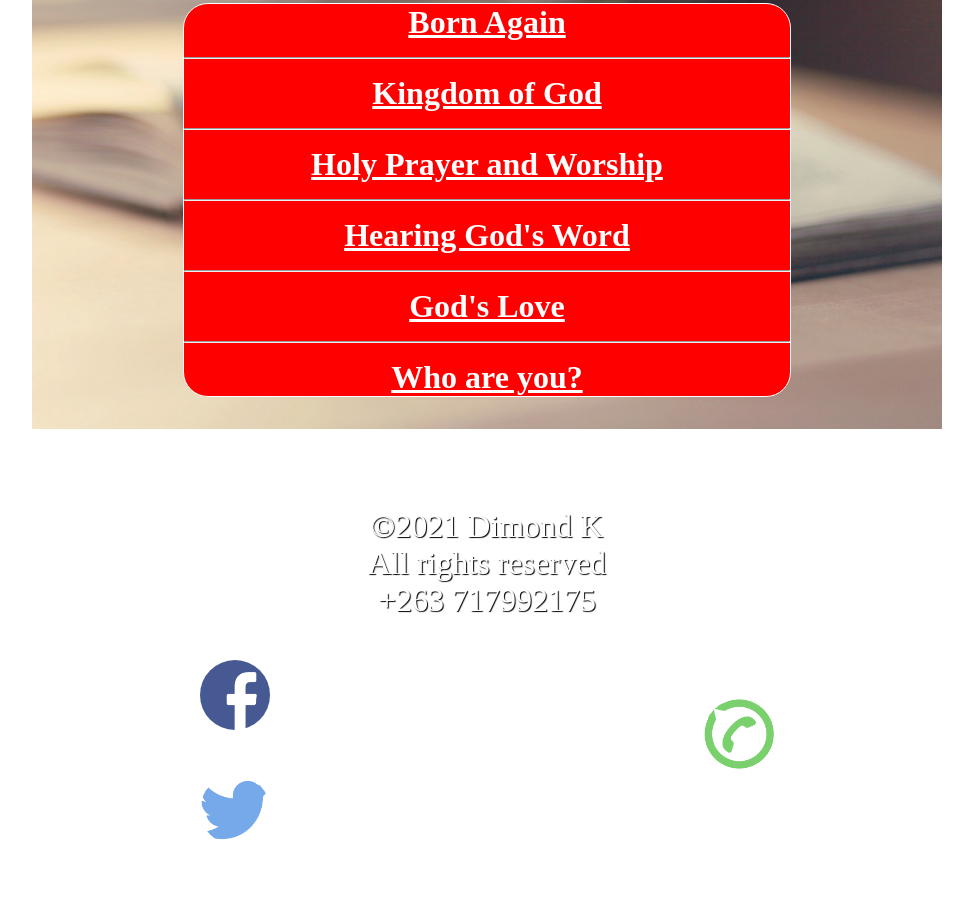
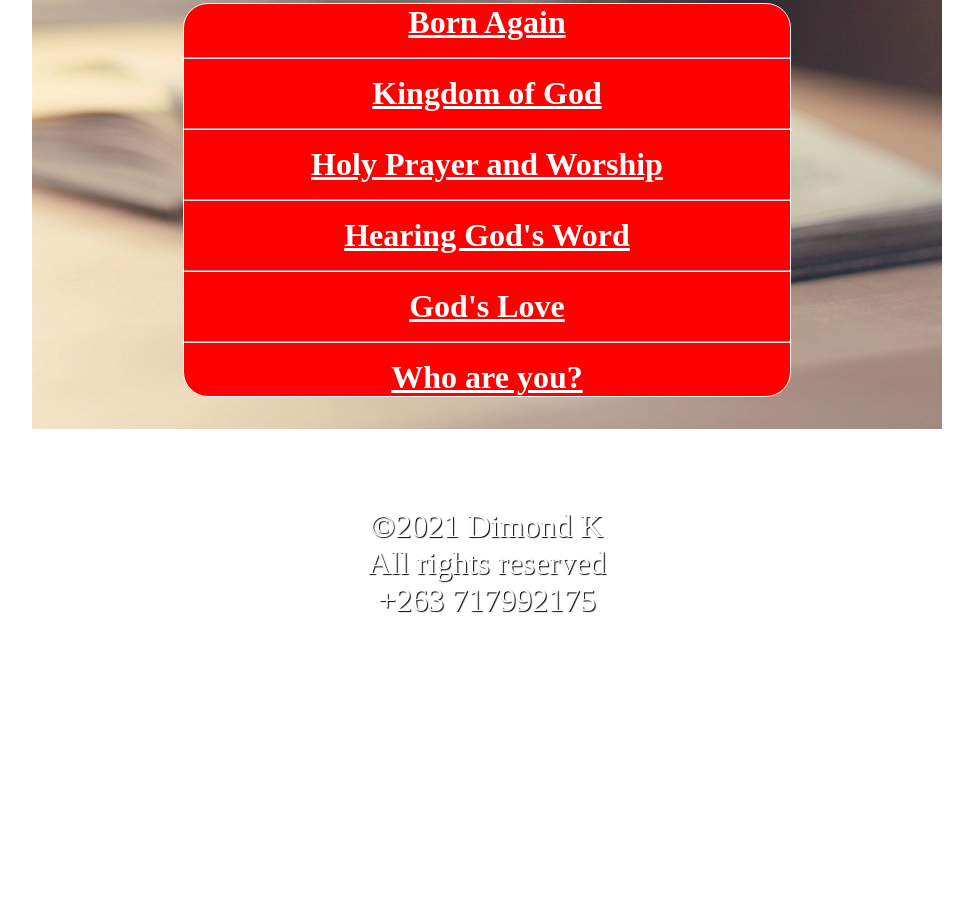
Before and after one commit to DimondKudzai/science, a plain HTML site: page index.html in a window 1280 px wide. Shown: the part 954-1853 px from the top of the page, without its empty margins (153-1126 px from the left). After the commit the page ends 1583 px from the top, so only its background shows below. Drawn offline with Linux system fonts and the light colour scheme.

Commit message:
Update index.html

```diff
--- a/index.html
+++ b/index.html
@@ -157,7 +157,7 @@ the <b class="blue">world, that He  gave</b> his<br> o<b class="blue">nly begott
 <div id="myjavascript3"></div>
 <div class="last">
 	<table width="80%" style="margin: 0 auto;border: 1px solid white;border-radius: 10px;">
-		<tr style="text-align: center;">
+		<!--<tr style="text-align: center;">
 			<td>
 				<br>
 				<a href="https://m.facebook.com/Websites-developer-113300083549759"><img src="facebook.png" width="70px" height="70px" class="one" style="border-radius: 50%"></a>
@@ -170,7 +170,7 @@ the <b class="blue">world, that He  gave</b> his<br> o<b class="blue">nly begott
 				<br><br>
 			</td>
 		</tr>
-
+		-->
 	<tr>
 
 <div style="text-align: center;
```
